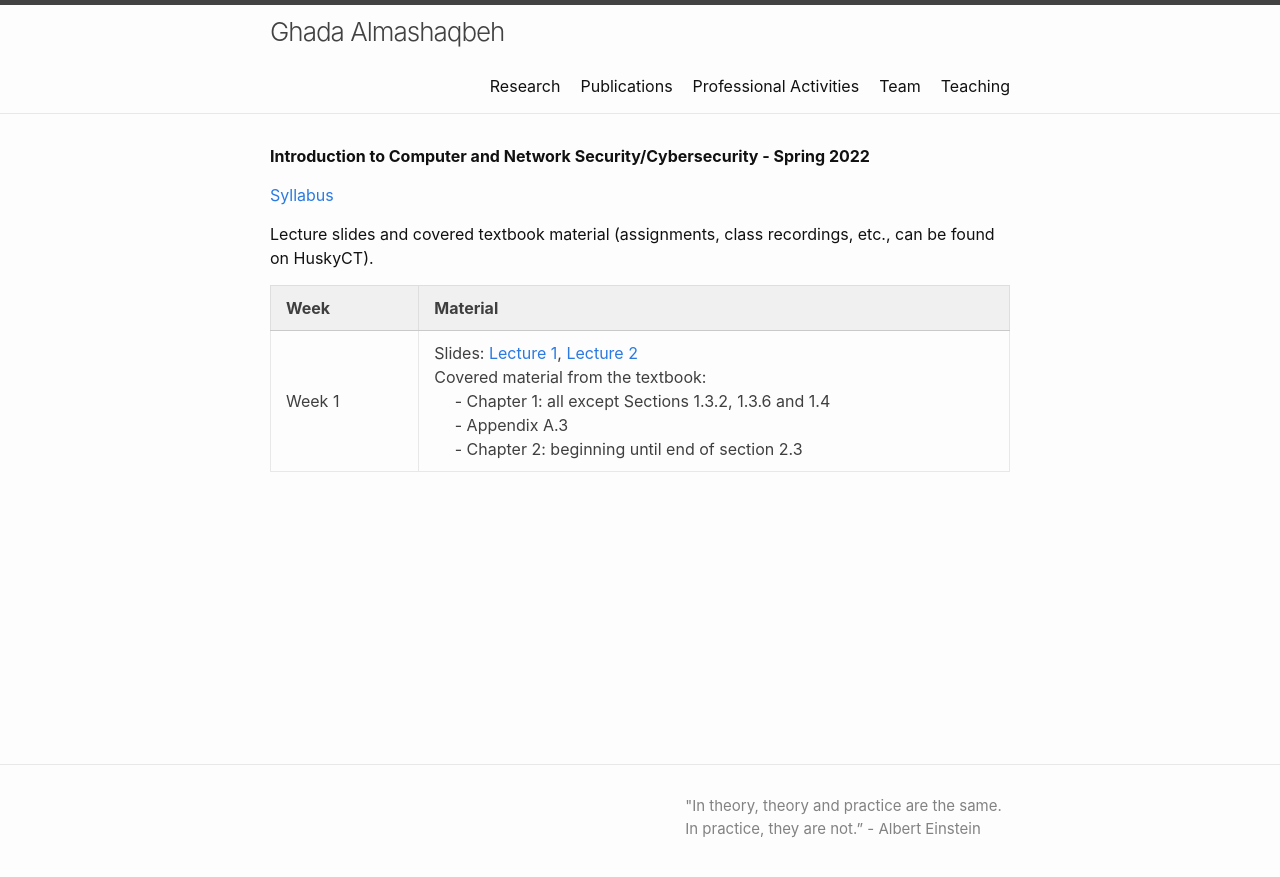
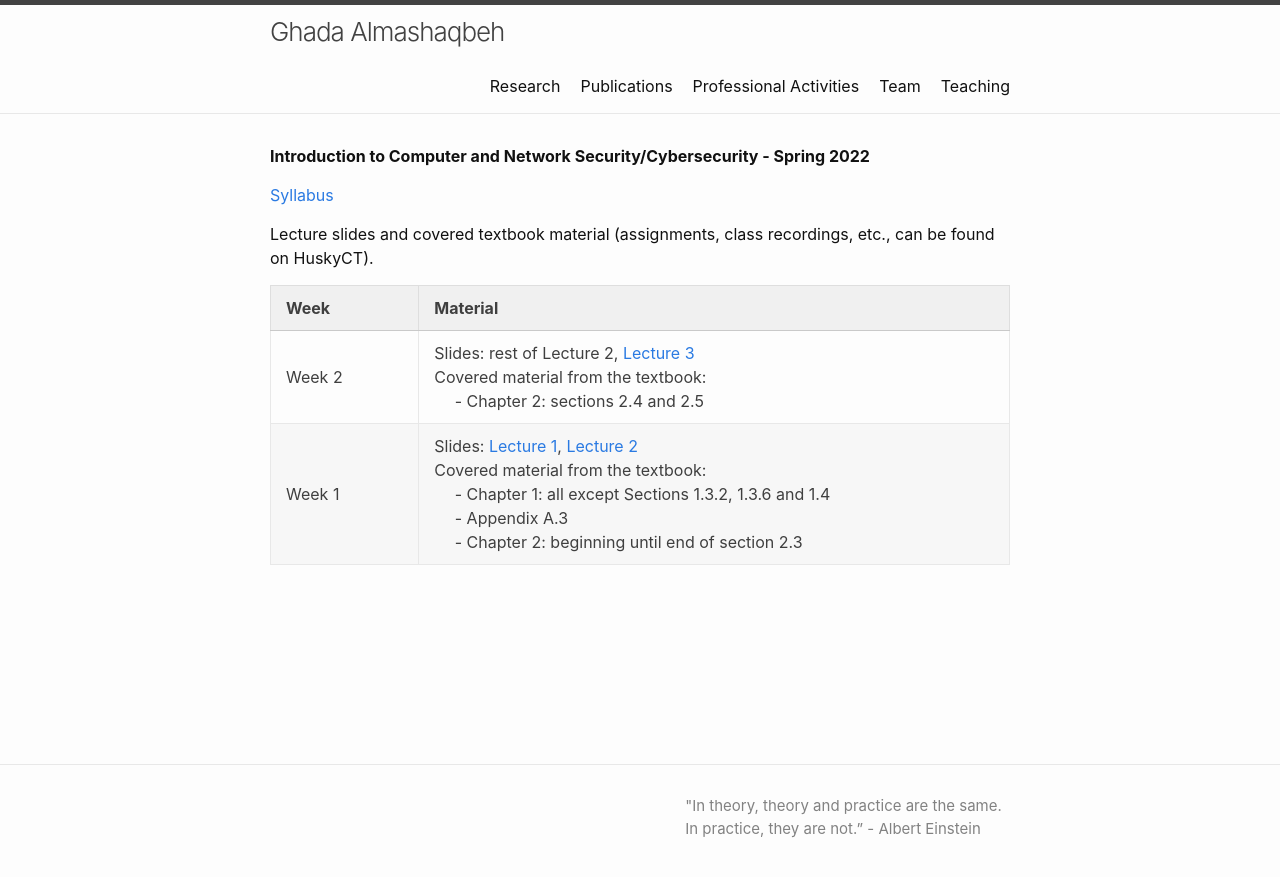
Before and after one commit to GhadaAlmashaqbeh/GhadaAlmashaqbeh.github.io, a Jekyll site: the page built from courses/cse3400-s2022/index.md, in a window 1280 px wide. Shown: the top 877 px of the page. Built offline with Jekyll 4.4.1, drawn with Linux system fonts in a browser that asks for light colours.

Commit message:
add lec 3

```diff
--- a/courses/cse3400-s2022/index.md
+++ b/courses/cse3400-s2022/index.md
@@ -10,4 +10,5 @@ Lecture slides and covered textbook material (assignments, class recordings, etc
 
 | Week&emsp;&emsp;| Material           |
 |----------|--------------------|
+| Week 2 | Slides: rest of Lecture 2, [Lecture 3](./lecture3.pdf) <br/> Covered material from the textbook: <br/> &emsp; - Chapter 2: sections 2.4 and 2.5 |
 | Week 1 | Slides: [Lecture 1](./lecture1.pdf), [Lecture 2](./lecture2.pdf) <br/> Covered material from the textbook: <br/> &emsp; - Chapter 1: all except Sections 1.3.2, 1.3.6 and 1.4 <br/> &emsp; - Appendix A.3 <br/> &emsp; - Chapter 2: beginning until end of section 2.3|
```
Also changed, not shown: 2 other files.
